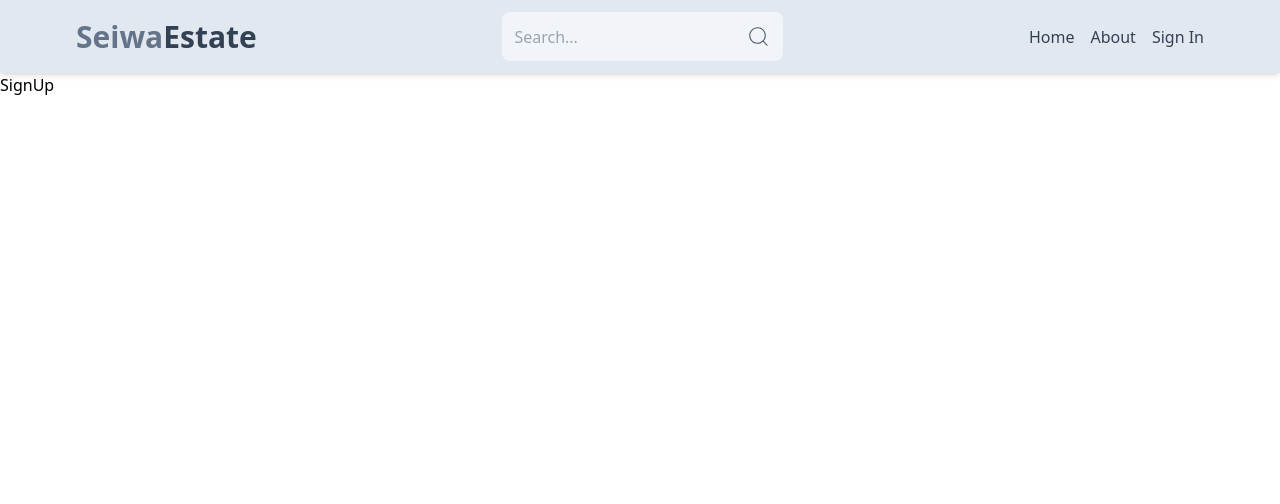
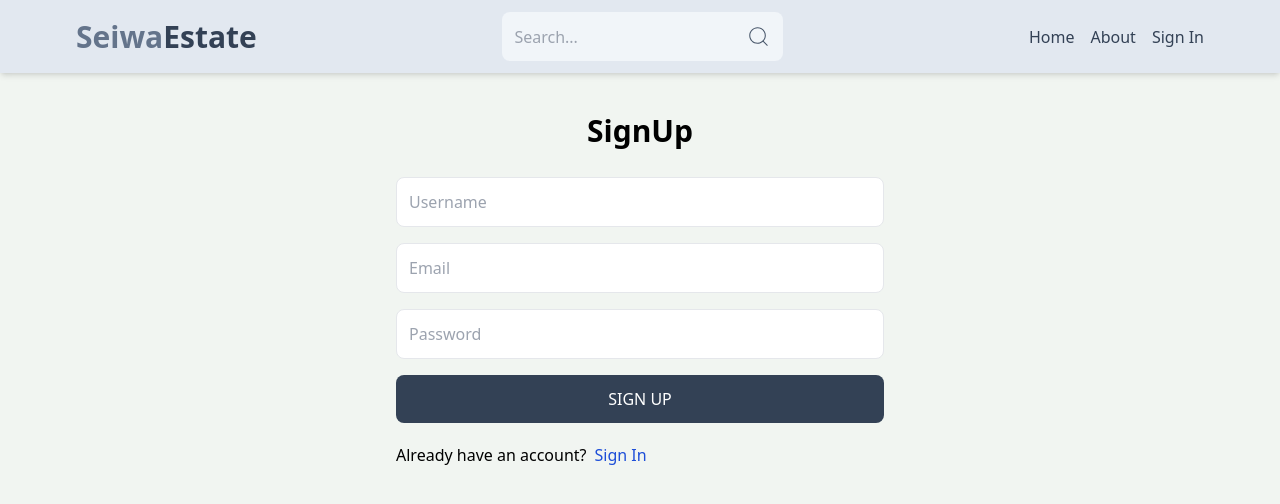
Before and after one commit to hamzapaskingakhtar1999/seiwa-marketplace, a React (Vite) app in the folder client/: page /sign-up in a window 1280 px wide. Shown: the top 504 px of the page. Built offline with nearby package versions, Linux system fonts and the light colour scheme.

Commit message:
Complete sign up functionality

```diff
--- a/client/src/index.css
+++ b/client/src/index.css
@@ -1,3 +1,7 @@
 @tailwind base;
 @tailwind components;
 @tailwind utilities;
+
+body {
+    background-color: rgb(241,245,241);
+}
--- a/client/src/pages/SignUp.jsx
+++ b/client/src/pages/SignUp.jsx
@@ -1,7 +1,91 @@
-import React from "react";
+import React, { useState } from "react";
+
+import { Link } from "react-router-dom";
+
+import { useNavigate } from "react-router-dom";
 
 const SignUp = () => {
-  return <div>SignUp</div>;
+  const [formData, setFormData] = useState({});
+
+  const [error, setError] = useState(null);
+  const [loading, setLoading] = useState(false);
+
+  const navigate = useNavigate();
+
+  const handleChange = (e) => {
+    setFormData({
+      ...formData,
+      [e.target.id]: e.target.value,
+    });
+  };
+
+  const handleSubmit = async (e) => {
+    e.preventDefault();
+    try {
+      setLoading(true);
+      const res = await fetch("/api/auth/signup", {
+        method: "POST",
+        headers: {
+          "Content-Type": "application/json",
+        },
+        body: JSON.stringify(formData),
+      });
+      const data = await res.json();
+      if (data.success === false) {
+        setLoading(false);
+        setError(data.message);
+        return;
+      }
+      setLoading(false);
+      setError(null);
+      navigate("/sign-in");
+      console.log(data);
+    } catch (error) {
+      setLoading(false);
+      setError(error.message);
+    }
+  };
+  return (
+    <div className="p-3 max-w-lg mx-auto">
+      <h1 className="text-3xl text-center font-semibold my-7">SignUp</h1>
+      <form onSubmit={handleSubmit} className="flex flex-col gap-4">
+        <input
+          type="text"
+          placeholder="Username"
+          className="border p-3 rounded-lg"
+          id="username"
+          onChange={handleChange}
+        />
+        <input
+          type="email"
+          placeholder="Email"
+          className="border p-3 rounded-lg"
+          id="email"
+          onChange={handleChange}
+        />
+        <input
+          type="password"
+          placeholder="Password"
+          className="border p-3 rounded-lg"
+          id="password"
+          onChange={handleChange}
+        />
+        <button
+          disabled={loading}
+          className="bg-slate-700 text-white p-3 rounded-lg uppercase hover:opacity-90 disabled:opacity-75"
+        >
+          {loading ? "Loading" : "Sign Up"}
+        </button>
+      </form>
+      <div className="flex gap-2 mt-5 items-center">
+        <p>Already have an account?</p>
+        <Link to="/sign-in">
+          <span className="text-blue-700">Sign In</span>
+        </Link>
+      </div>
+      {error && <p className="text-red-500 p-3 mt-5">{error}</p>}
+    </div>
+  );
 };
 
 export default SignUp;
--- a/client/vite.config.js
+++ b/client/vite.config.js
@@ -1,7 +1,12 @@
-import { defineConfig } from 'vite'
-import react from '@vitejs/plugin-react-swc'
+import { defineConfig } from "vite";
+import react from "@vitejs/plugin-react-swc";
 
 // https://vitejs.dev/config/
 export default defineConfig({
+  server: {
+    proxy: {
+      "/api": { target: "http://localhost:3000", secure: false },
+    },
+  },
   plugins: [react()],
-})
+});
```
Also changed, not shown: 1 other file (tests, documents, lock files or other folders).
